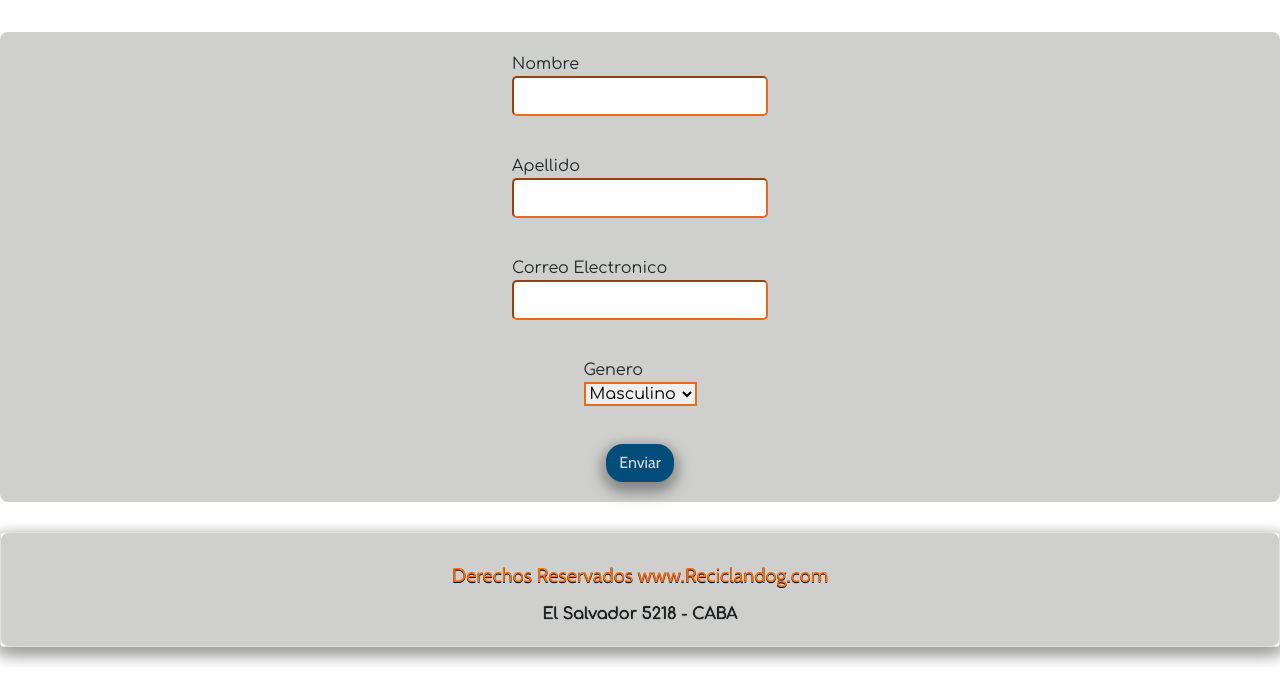
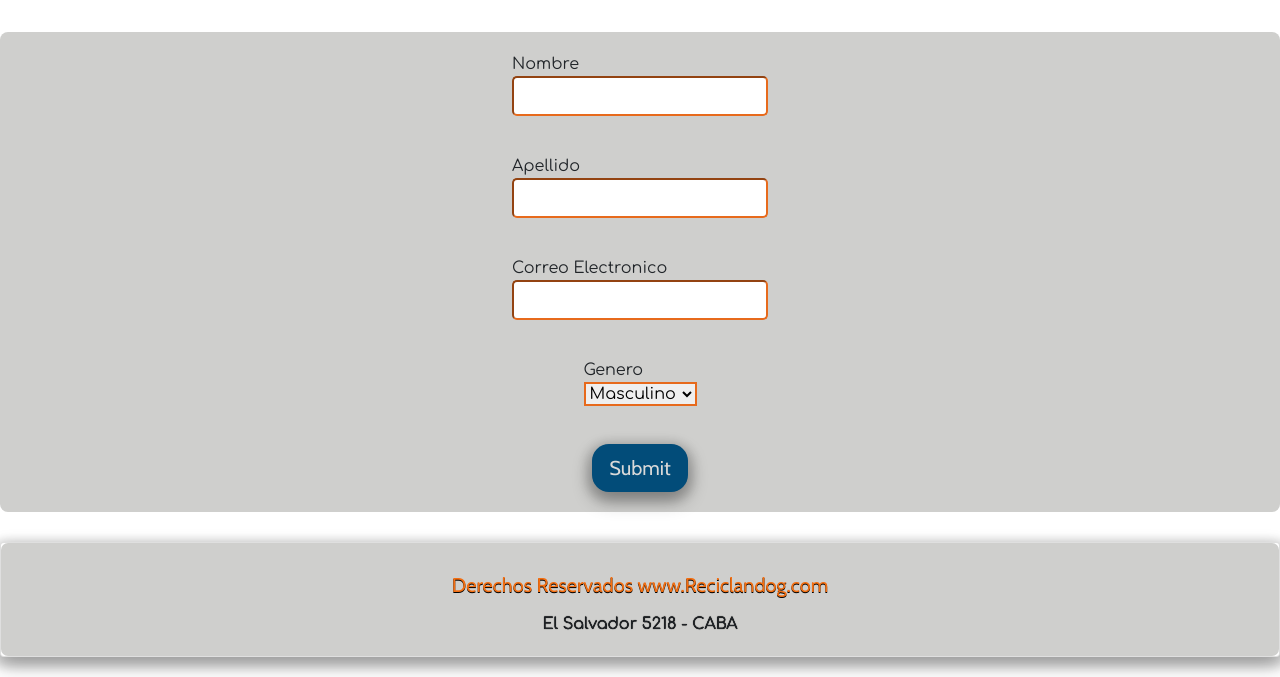
Before and after one commit to joaquinfedericogonzalez/Reciclandog, a website: page Voluntariados.html in a window 1280 px wide. Shown: the part 913-1590 px from the top of the page. Drawn offline with nearby package versions, Linux system fonts and the light colour scheme.

Commit message:
ajuste de error de formulario

```diff
--- a/Voluntariados.html
+++ b/Voluntariados.html
@@ -103,7 +103,7 @@
                             </label>
                         </div>
                         <div>
-                            <button type="button" class="enviar btn btn-primary">Enviar</button>
+                            <input class="btn btn-primary btn-lg" type="submit" name="Enviar">
                         </div>
                     </fieldset>
                 </form>
```
